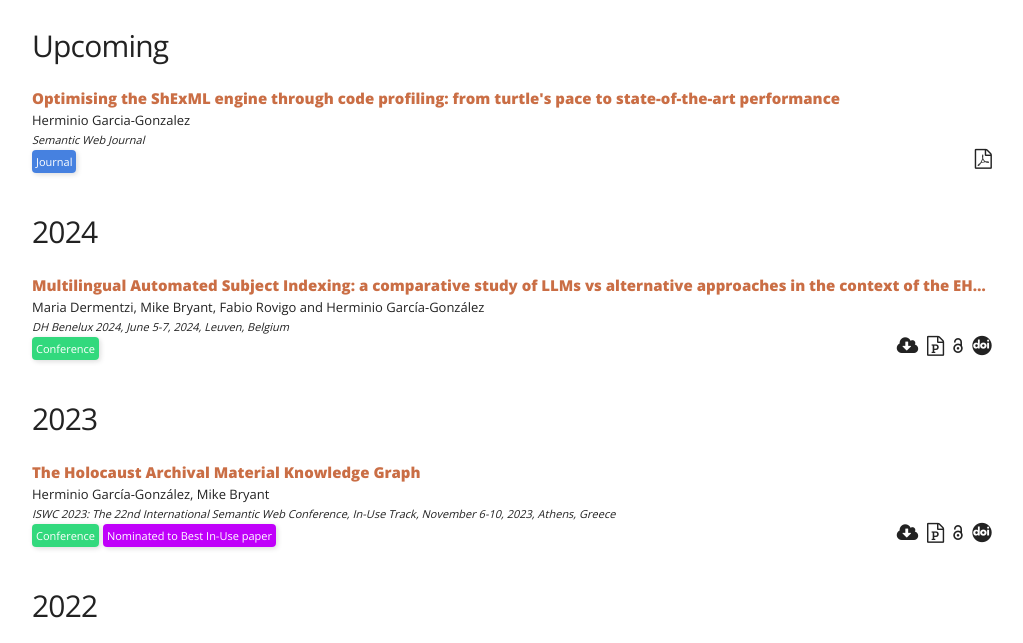
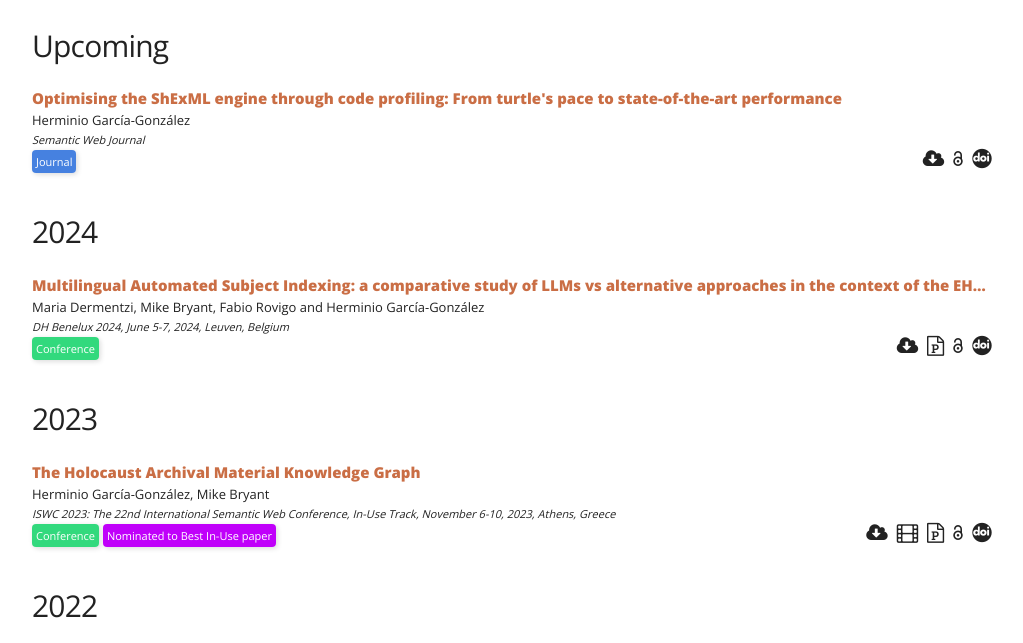
Before and after one commit to herminiogg/herminiogg.github.io, a Jekyll site: the page built from research/index.md, in a window 1280 px wide and 900 px high, cut to the strip 257-900 px from the top of the window. Shown: the whole strip, without its empty margins (128-1151 px from the left). Built offline with Jekyll 4.4.1, drawn with Linux system fonts in a browser that asks for light colours; some web fonts are replaced.

Commit message:
Added some additional details to the research page

```diff
--- a/research/index.md
+++ b/research/index.md
@@ -9,8 +9,8 @@ lang: en
 <div class="references">
     <div class="reference">
         <div class="mainInformation">
-            <span class="title">Optimising the ShExML engine through code profiling: from turtle's pace to state-of-the-art performance</span>
-            <span class="authors">Herminio Garcia-Gonzalez</span>
+            <span class="title">Optimising the ShExML engine through code profiling: From turtle's pace to state-of-the-art performance</span>
+            <span class="authors">Herminio García-González</span>
             <span class="venue">Semantic Web Journal</span>
         </div>
         <div class="otherInformation">
@@ -18,7 +18,9 @@ lang: en
                 <span class="typeOfVenueTitle journal">Journal</span>
             </div>
             <div class="links">
-                <a href="https://www.semantic-web-journal.net/system/files/swj3736.pdf" title="Download preprint"><i class="fa fa-file-pdf-o fa-2x"></i></a>
+                <a href="../../research/bibtex/Garcia-Gonzalez24.bib" title="Download BibTeX"><i class="fa fa-cloud-download fa-2x"></i></a>
+                <a href="https://content.iospress.com/download/semantic-web/sw243736?id=semantic-web%2Fsw243736" title="See Open Access publication"><i class="ai ai-open-access ai-2x"></i></a>
+                <a href="https://doi.org/10.5281/10.3233/SW-243736" title="DOI link"><i class="ai ai-doi ai-2x"></i></a>
             </div>
         </div>
     </div>
@@ -61,6 +63,7 @@ lang: en
             </div>
             <div class="links">
                 <a href="../../research/bibtex/Garcia-Gonzalez23.bib" title="Download BibTeX"><i class="fa fa-cloud-download fa-2x"></i></a>
+                <a href="https://videolectures.net/videos/iswc2023_gonzalez_bryant_knowledge_graph" title="Watch recorded presentation"><i class="fa fa-film fa-2x"></i></a>
                 <a href="https://docs.google.com/presentation/d/1FaTdCJrbpOgOS7oWwtd-07Iyg35p1PTgMmnkOy473tY/edit?usp=sharing" title="Download slides"><i class="fa fa-file-powerpoint-o fa-2x"></i></a>
                 <a href="https://link.springer.com/content/pdf/10.1007/978-3-031-47243-5_20.pdf?pdf=inline%20link" title="See Open Access publication"><i class="ai ai-open-access ai-2x"></i></a>
                 <a href="https://doi.org/10.1007/978-3-031-47243-5_20" title="DOI link"><i class="ai ai-doi ai-2x"></i></a>
```
Also changed, not shown: es/research/index.md (+6 -3 lines), research/bibtex/Garcia-Gonzalez24.bib (added, +12 -0 lines).
